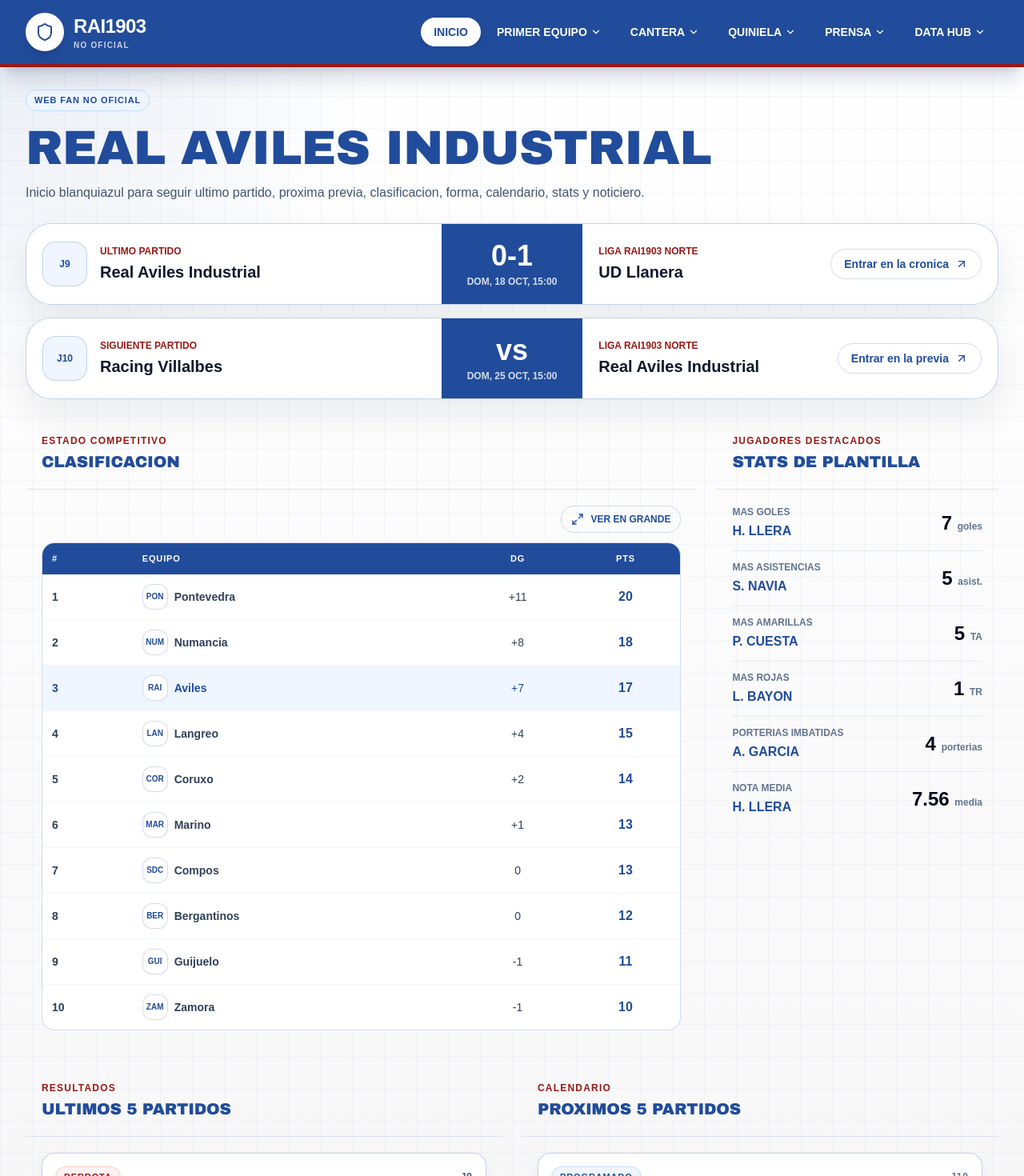
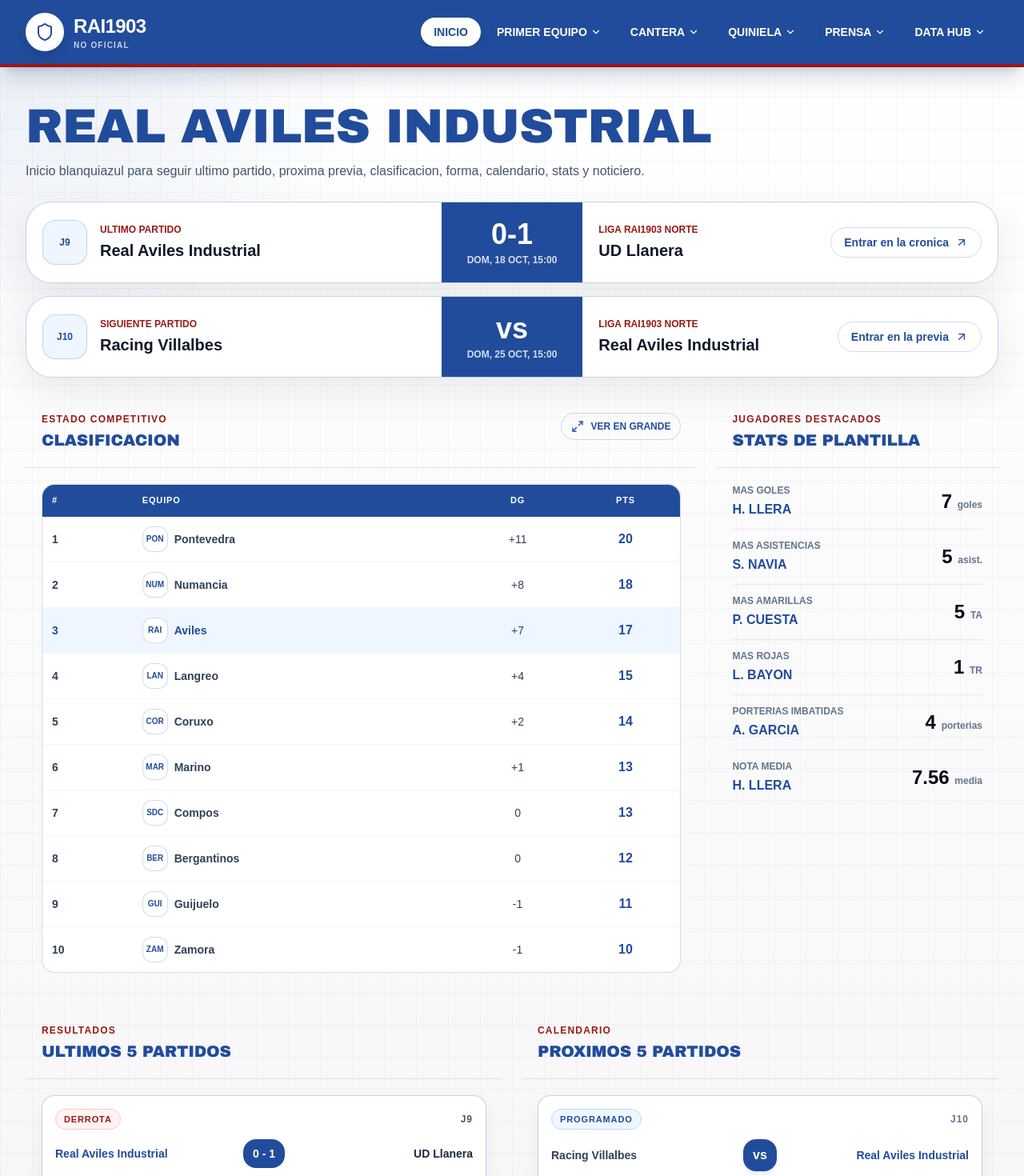
Before and after one commit to academiaohara/RAI1903, a Next.js app: page / in a window 1280 px wide. Shown: the top 1470 px of the page at 80% size. Built offline with nearby package versions, Linux system fonts and the light colour scheme.

Commit message:
Move league table action to card header and remove home eyebrow
- Place 'Ver en grande' button in Card header action slot
- Remove 'Web fan no oficial' badge from homepage hero
- Make PageHero eyebrow optional

Co-authored-by: academiaohara <academiaohara@users.noreply.github.com>

```diff
--- a/app/page.tsx
+++ b/app/page.tsx
@@ -32,7 +32,7 @@ export default function HomePage() {
 
   return (
     <div className="space-y-6">
-      <PageHero eyebrow="Web fan no oficial" title="Real Aviles Industrial" description="Inicio blanquiazul para seguir ultimo partido, proxima previa, clasificacion, forma, calendario, stats y noticiero." />
+      <PageHero title="Real Aviles Industrial" description="Inicio blanquiazul para seguir ultimo partido, proxima previa, clasificacion, forma, calendario, stats y noticiero." />
 
       <section className="grid gap-4">
         {latestMatch && (
--- a/components/LeagueTableCard.tsx
+++ b/components/LeagueTableCard.tsx
@@ -21,8 +21,11 @@ export function LeagueTableCard({ eyebrow, title, teams, highlightTeamId, compac
 
   return (
     <>
-      <Card eyebrow={eyebrow} title={title} className={className}>
-        <div className="mb-3 flex justify-end">
+      <Card
+        eyebrow={eyebrow}
+        title={title}
+        className={className}
+        action={
           <button
             type="button"
             onClick={() => setOpen(true)}
@@ -32,7 +35,8 @@ export function LeagueTableCard({ eyebrow, title, teams, highlightTeamId, compac
             <Maximize2 size={16} />
             Ver en grande
           </button>
-        </div>
+        }
+      >
         <LeagueTable teams={teams} highlightTeamId={highlightTeamId} compact={compact} />
       </Card>
 
--- a/components/PageHero.tsx
+++ b/components/PageHero.tsx
@@ -3,7 +3,7 @@ import { Badge } from "@/components/Badge";
 import { cn } from "@/lib/utils";
 
 type PageHeroProps = {
-  eyebrow: string;
+  eyebrow?: string;
   title: string;
   description: string;
   children?: ReactNode;
@@ -13,7 +13,7 @@ type PageHeroProps = {
 export function PageHero({ eyebrow, title, description, children, className }: PageHeroProps) {
   return (
     <section className={cn(className)}>
-      <Badge tone="blue">{eyebrow}</Badge>
+      {eyebrow && <Badge tone="blue">{eyebrow}</Badge>}
       <div className="mt-4 grid gap-5 lg:grid-cols-[1fr_auto] lg:items-end">
         <div className="w-fit max-w-full">
           <h1 className="text-5xl font-extrabold uppercase leading-none text-[#214C9B] sm:text-6xl">{title}</h1>
```
